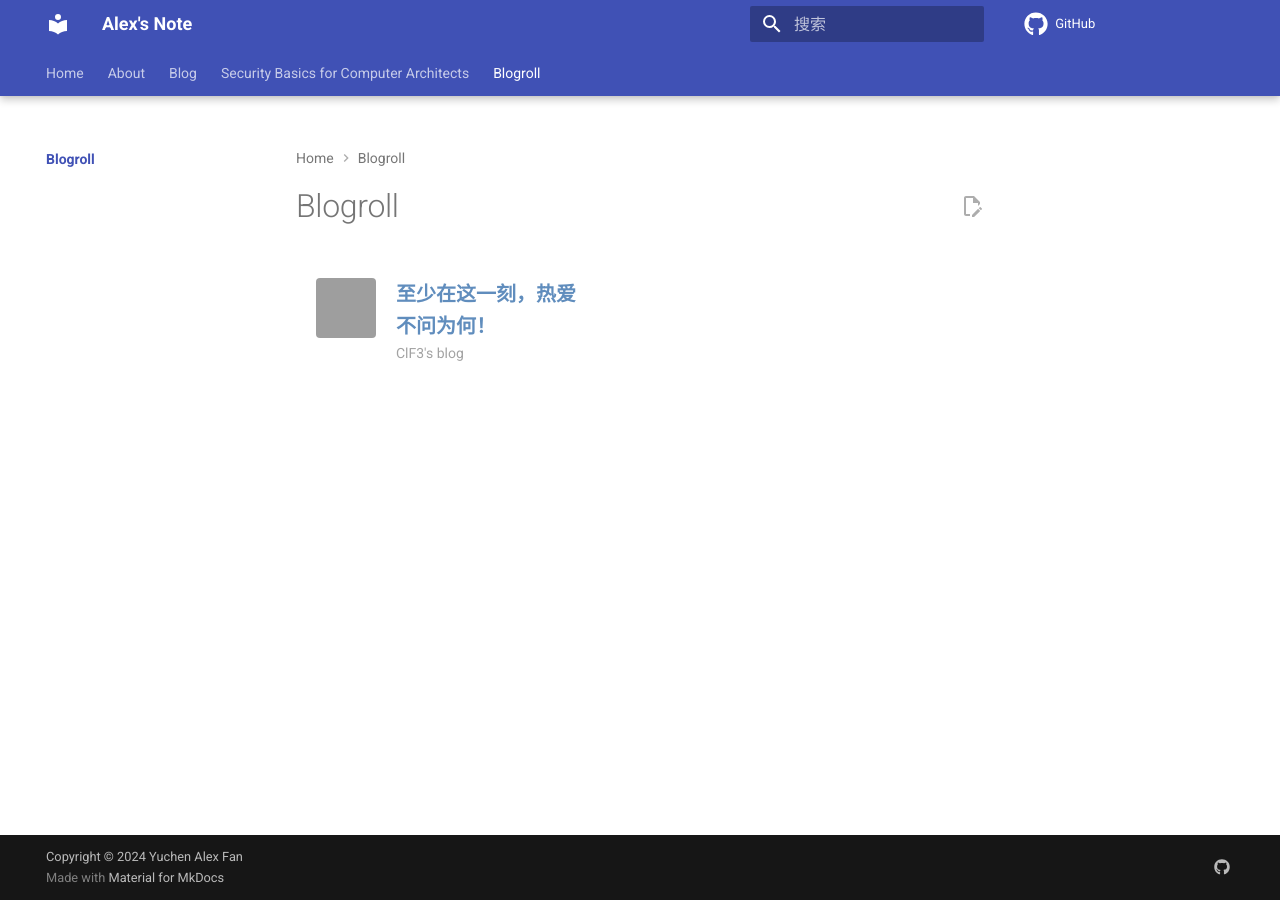
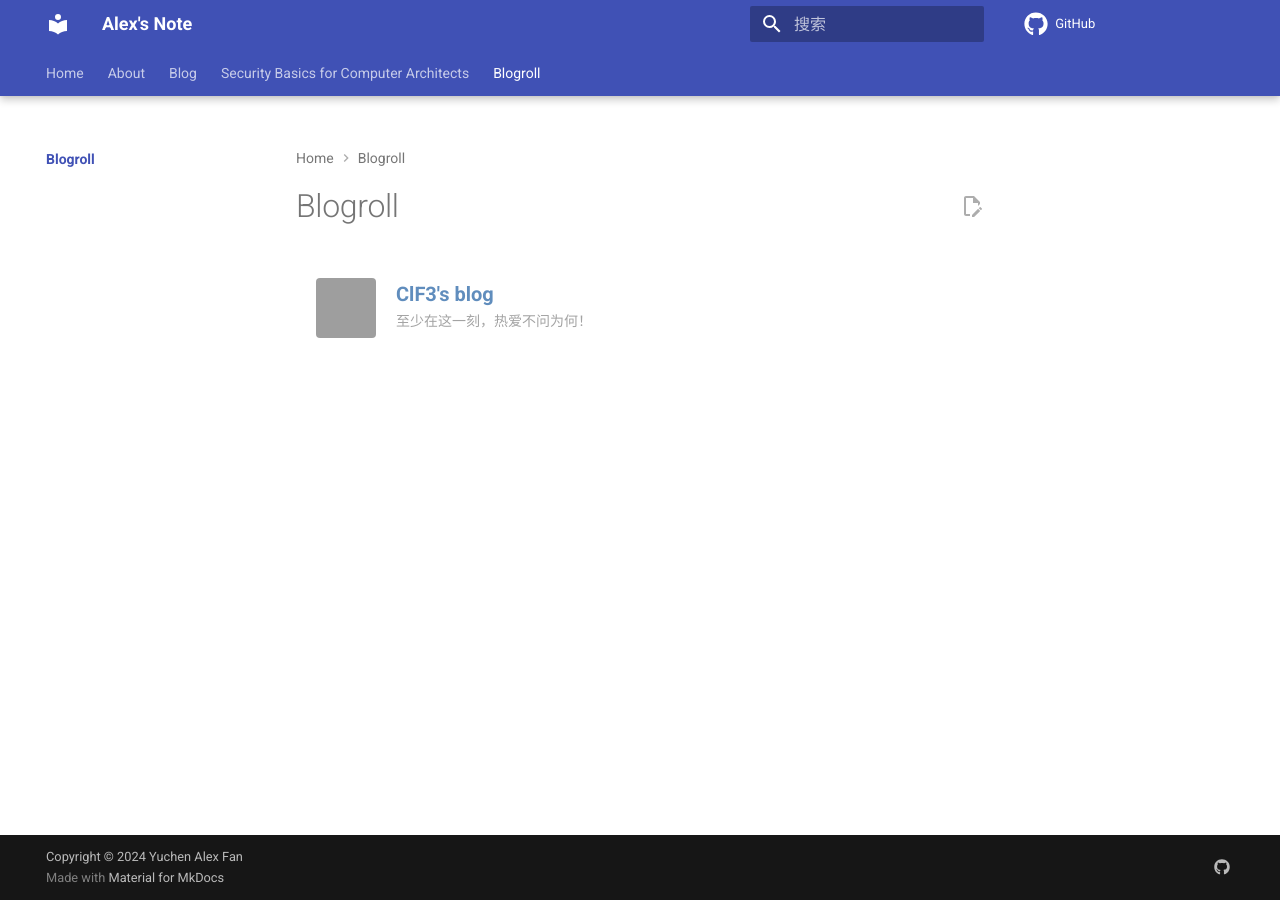
Before and after one commit to fanyc22/blog, an MkDocs documentation site: the page built from docs/blogroll/index.md, in a window 1280 px wide. Built offline with MkDocs 1.6.1 and Material for MkDocs 9.7.7, drawn with Linux system fonts in a browser that asks for light colours; comment, search, counter and statistics services are not loaded; grey boxes are pictures that could not be loaded.

Commit message:
add blogroll

```diff
--- a/docs/blogroll/index.md
+++ b/docs/blogroll/index.md
@@ -70,9 +70,9 @@
                <img class="ava" src="https://blog.clf3.org/avatar.webp" />
                <div class="card-header">
                   <div>
-                     <a href="https://blog.clf3.org" target=“_blank”>至少在这一刻，热爱不问为何！</a>
+                     <a href="https://blog.clf3.org" target=“_blank”>ClF3's blog</a>
                   </div>
-                  <div class="info">ClF3's blog</div>
+                  <div class="info">至少在这一刻，热爱不问为何！</div>
                </div>
             </div>
          </div>
```
